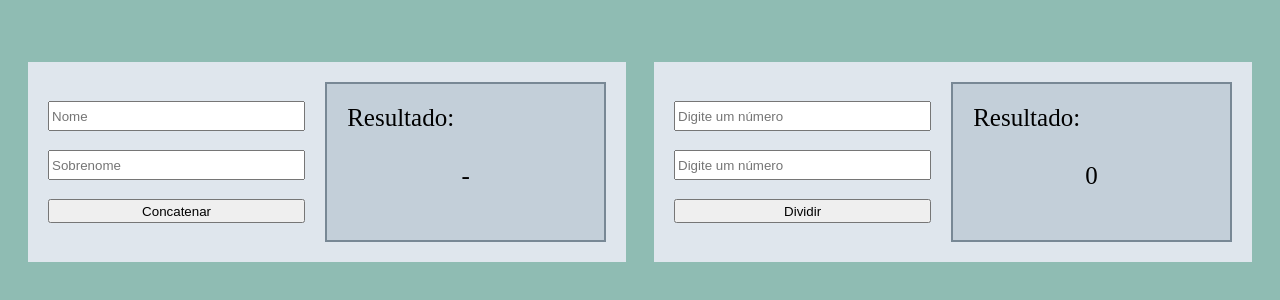
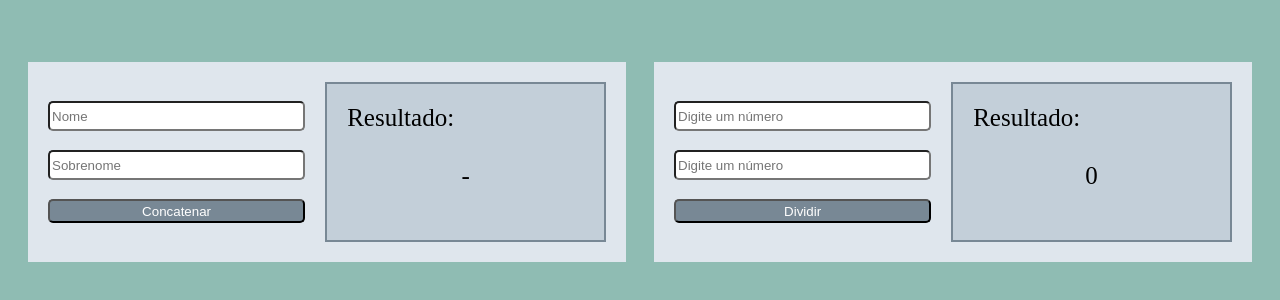
Before and after one commit to giullianoantonini/primeirowebpack, a website built with webpack: page index.html in a window 1280 px wide. Shown: the part 238-538 px from the top of the page. Built offline with nearby package versions, Linux system fonts and the light colour scheme.

Commit message:
correção

```diff
--- a/index.css
+++ b/index.css
@@ -21,10 +21,14 @@ main {
 
 input {
     height: 15%;
+    border-radius: 5px;
 }
 
 button {
     height: 15%;
+    border-radius: 5px;
+    background-color: #788895;
+    color: white;
 }
 
 .divTeste {
```
